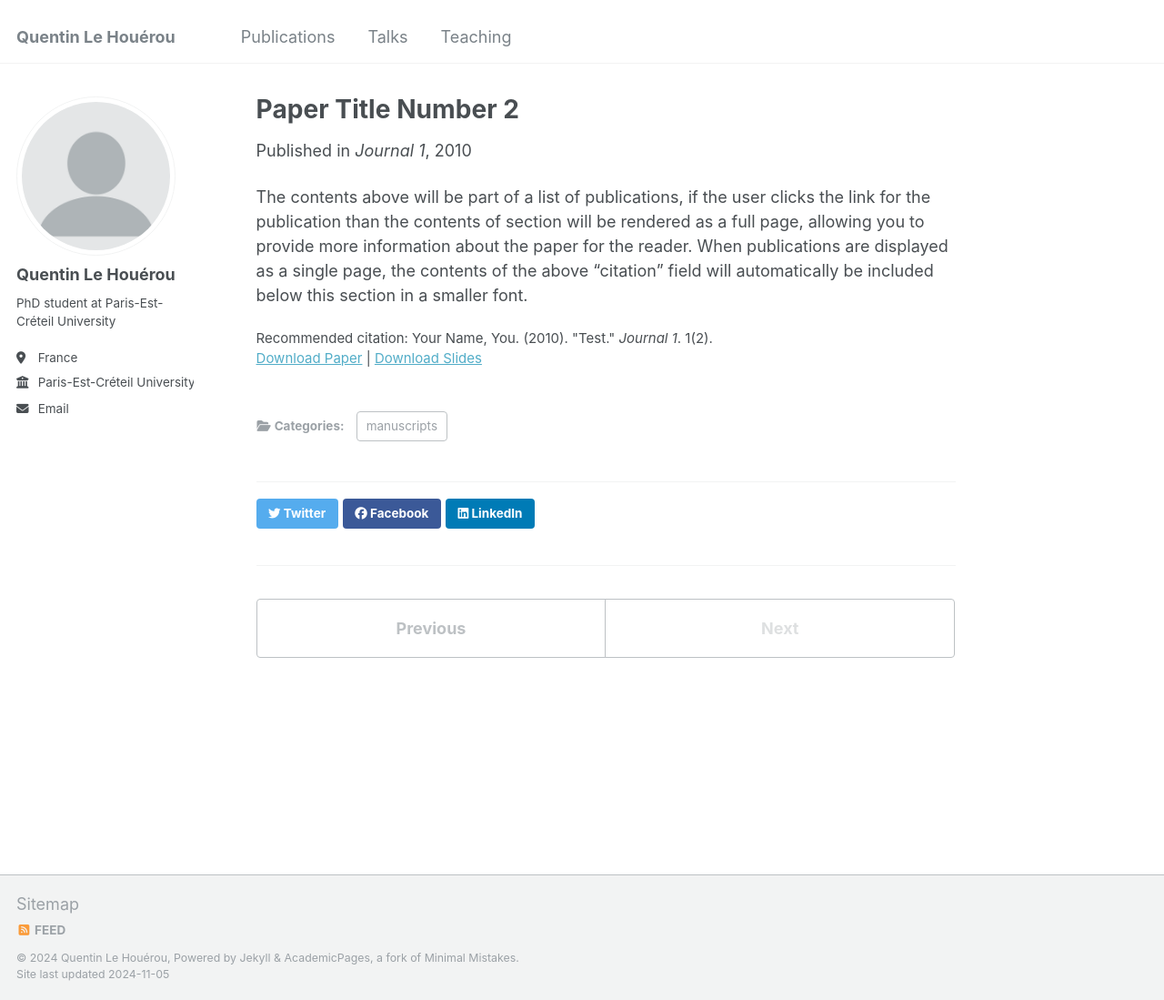
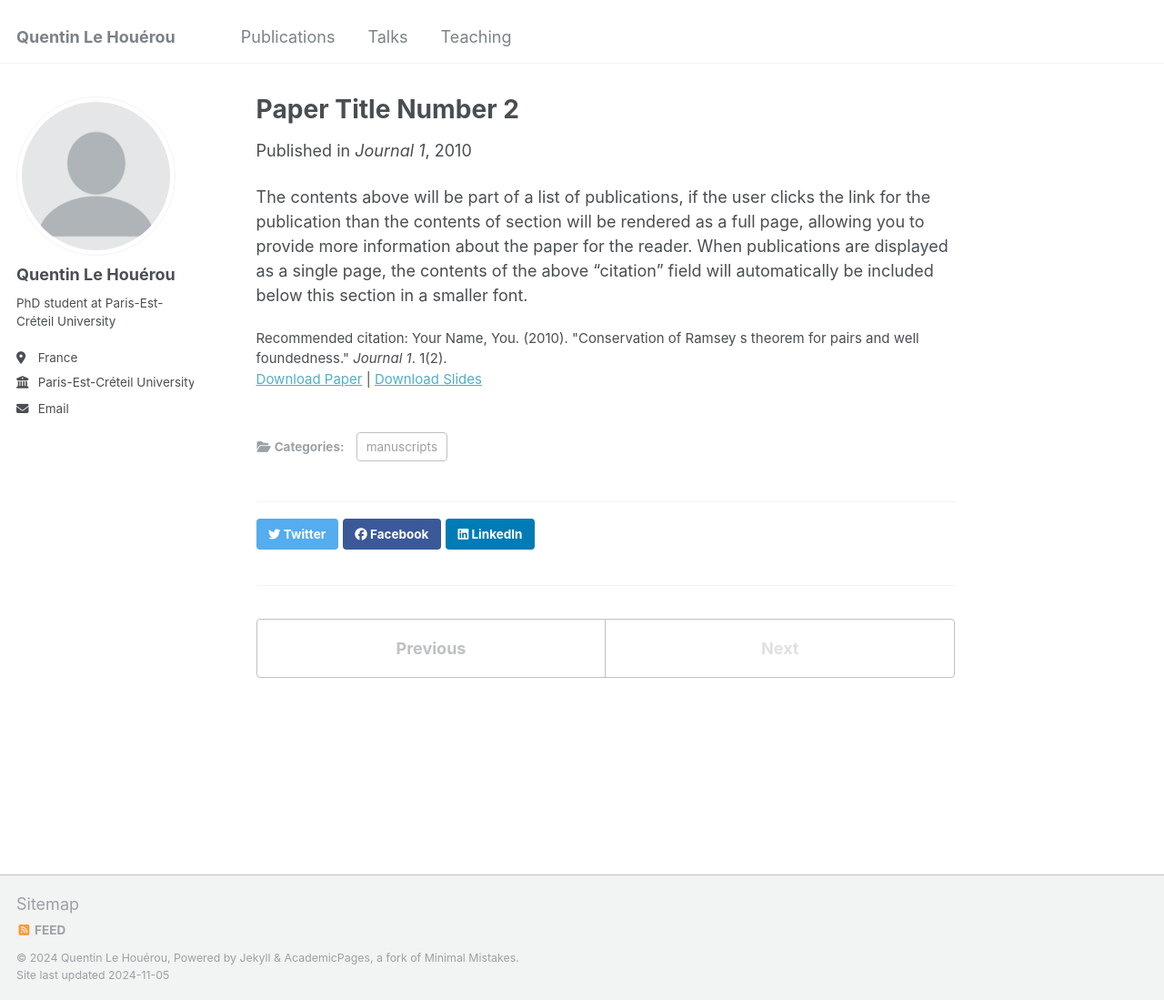
Before and after one commit to QuentinLH/quentinlh.github.io, a Jekyll site: the page built from _publications/2024-02-17-paper-title-number-4.md, in a window 1280 px wide and 1099 px high. Shown: the whole window at 91% size. Built offline with Jekyll 4.4.1, drawn with Linux system fonts in a browser that asks for light colours.

Commit message:
paper 1 try 9

```diff
--- a/_publications/2024-02-17-paper-title-number-4.md
+++ b/_publications/2024-02-17-paper-title-number-4.md
@@ -8,7 +8,7 @@ date: 2010-10-01
 venue: 'Journal 1'
 slidesurl: 'http://academicpages.github.io/files/slides2.pdf'
 paperurl: 'http://academicpages.github.io/files/paper2.pdf'
-citation: 'Your Name, You. (2010). &quot;Test.&quot; <i>Journal 1</i>. 1(2).'
+citation: 'Your Name, You. (2010). &quot;Conservation of Ramsey s theorem for pairs and well foundedness.&quot; <i>Journal 1</i>. 1(2).'
 ---
 
 The contents above will be part of a list of publications, if the user clicks the link for the publication than the contents of section will be rendered as a full page, allowing you to provide more information about the paper for the reader. When publications are displayed as a single page, the contents of the above "citation" field will automatically be included below this section in a smaller font.
```
